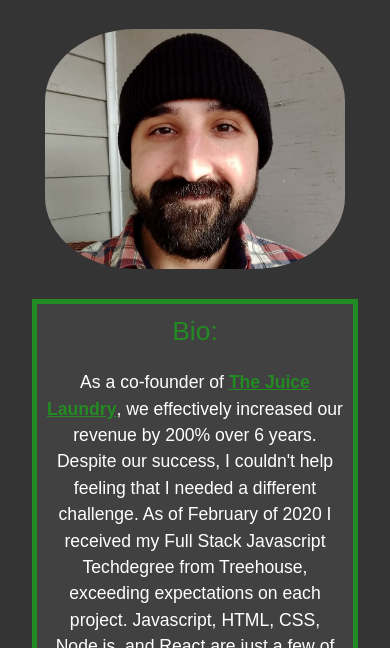
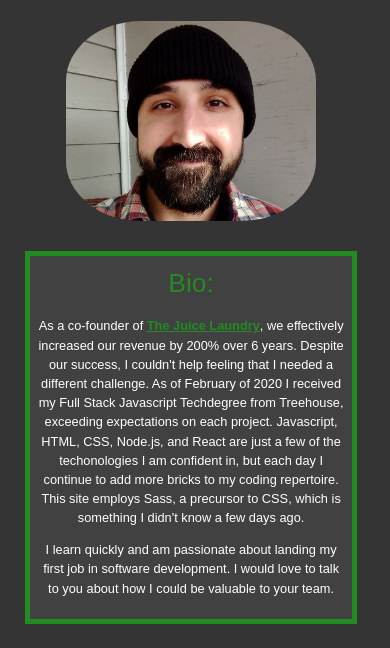
Before and after one commit to JakeScudder/sass-portfolio, a website: page dist/about.html in a window 390 px wide. Shown: the part 119-767 px from the top of the page. Drawn offline with Linux system fonts and the light colour scheme.

Commit message:
Mobile Formatting Optimized

```diff
--- a/scss/_config.scss
+++ b/scss/_config.scss
@@ -2,7 +2,7 @@ $primary-color: rgb(53, 52, 52);
 $secondary-color: forestgreen;
 $show-home-image: true;
 $home-image: url(../img/three-ridges.jpg);
-$background-opacity: 0.2;
+$background-opacity: 0.1;
 
 @mixin easeOut {
   transition: all 0.5s ease-out;
@@ -23,7 +23,7 @@ $background-opacity: 0.2;
         right: 0;
         width: 100%;
         height: 100%;
-        background: rgba($primary-color, $background-opacity);
+        // background: rgba($primary-color, $background-opacity);
         z-index: -1;
       }
     }
--- a/scss/_mobile.scss
+++ b/scss/_mobile.scss
@@ -83,7 +83,55 @@
     margin-top: 10vh;
   }
 
+  main {
+    margin-left: 6.5%;
+    width: 85%;
+    padding: 0;
+    h2.sm-heading {
+      margin-top: 2rem;
+    }
+  }
+
+  #about {
+    .lg-heading {
+      margin-top: 0.5rem;
+    }
+  }
+
+  .menu-btn {
+    top: 0.4rem;
+  }
+
+  .about-info {
+    .bio-image {
+      width: 250px;
+    }
+    .job {
+      text-align: left;
+      font-size: 0.8rem;
+    }
+    #roles-desc {
+      margin-top: 0;
+    }
+  }
+
   .projects {
     grid-template-columns: 1fr;
   }
+
+  p {
+    font-size: 0.8rem;
+  }
+
+  //Contact Me
+
+  main {
+    .lg-heading {
+      font-size: 2rem;
+      margin-top: 0.4rem;
+    }
+  }
+  .boxes div {
+    font-size: 1rem;
+  }
 }
```
Also changed, not shown: dist/css/main.css, 1 other file.
